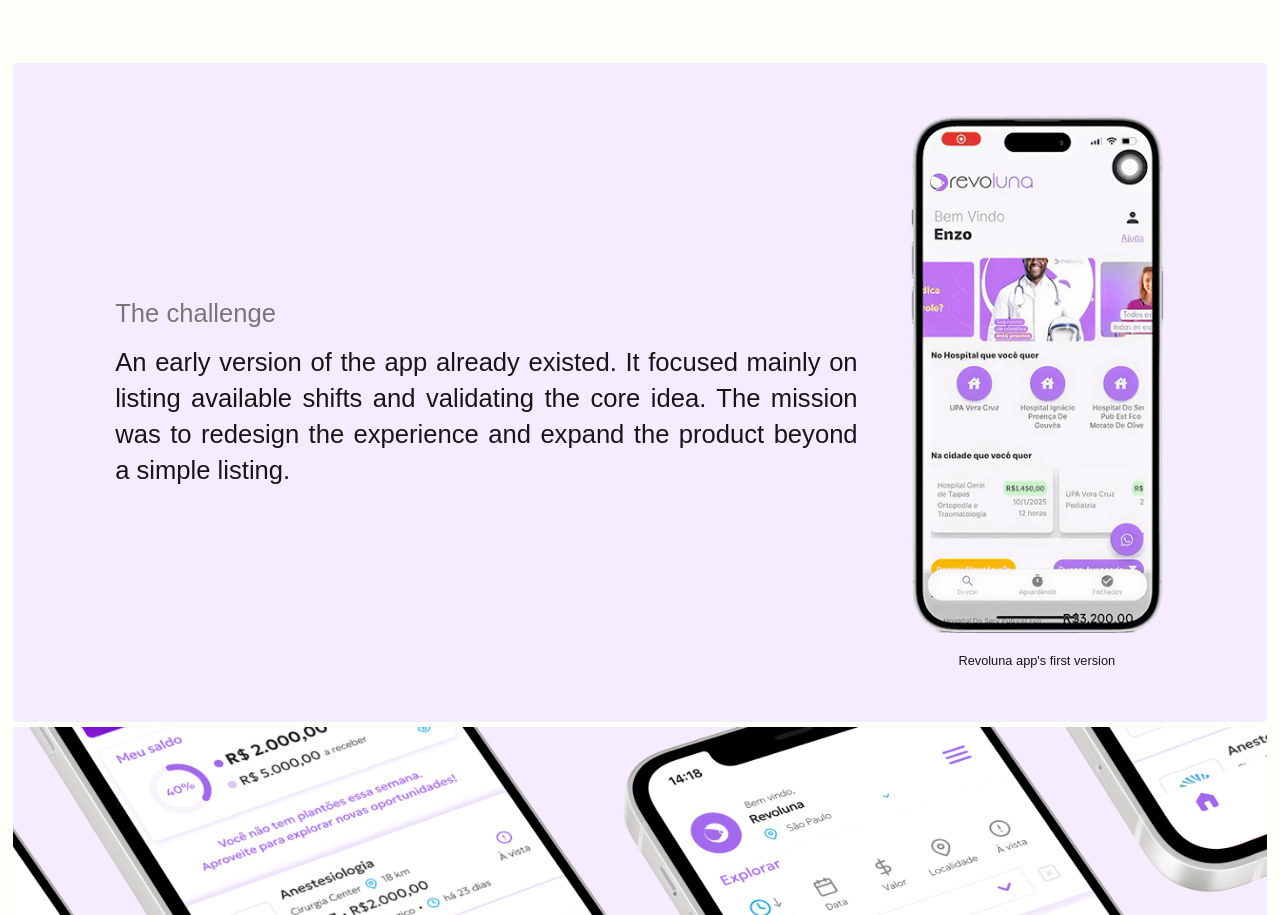
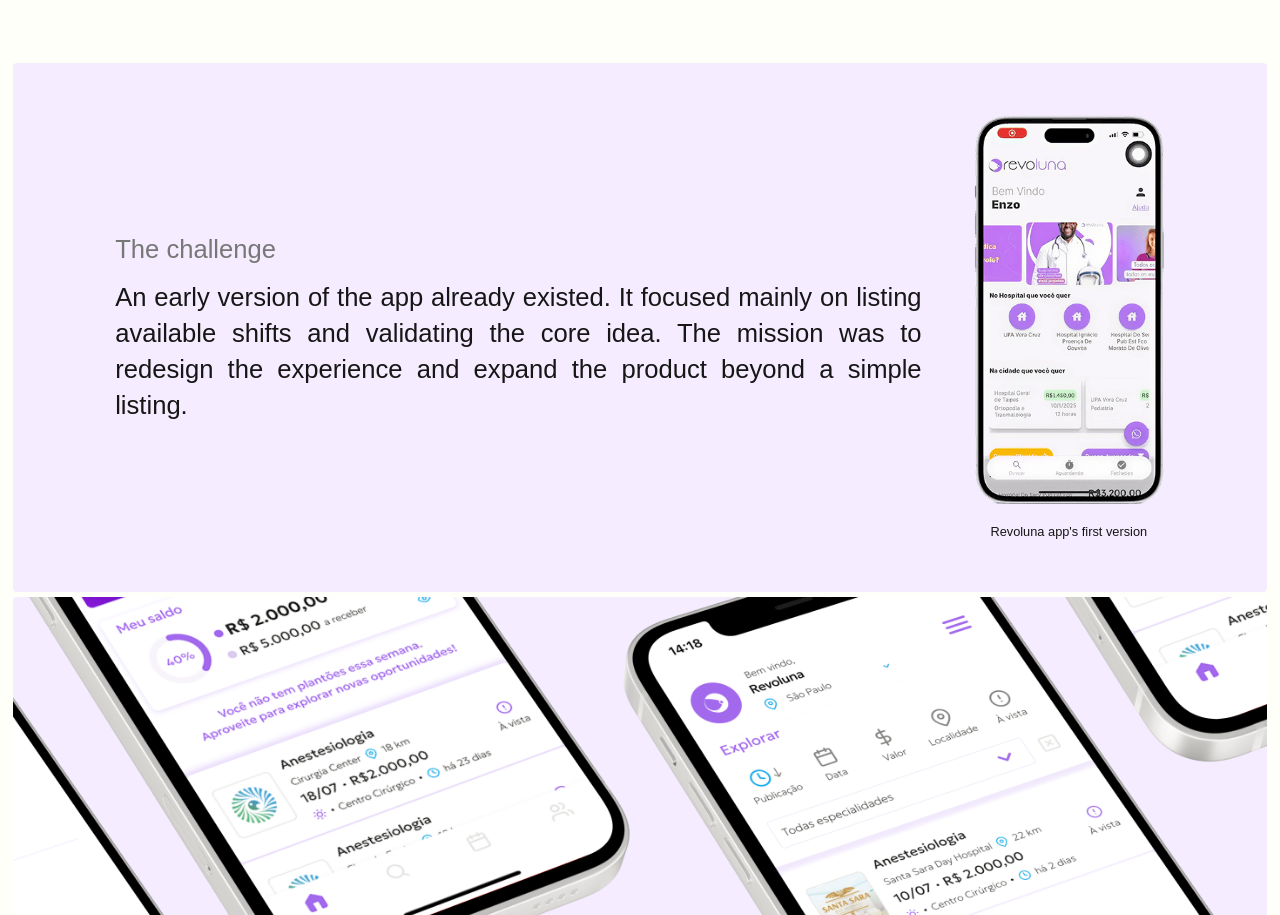
Before and after one commit to kenjimattos/portfolio, a Next.js app: page /work/revoluna in a window 1280 px wide. Shown: the part 1234-2149 px from the top of the page. Built offline with nearby package versions, Linux system fonts and the light colour scheme; a web font is replaced by a local one.

Commit message:
style: Ajuste tamanho imagem seção challenge case Revoluna

```diff
--- a/app/work/revoluna/page.tsx
+++ b/app/work/revoluna/page.tsx
@@ -185,7 +185,7 @@
             width={269}
             height={545}
             className="h-auto"
-            style={{ maxWidth: "clamp(180px, 20vw, 269px)" }}
+            style={{ maxWidth: "clamp(180px, 15vw, 269px)" }}
           />
           <p
             className="leading-[1.4em] text-[#161616]"
```
